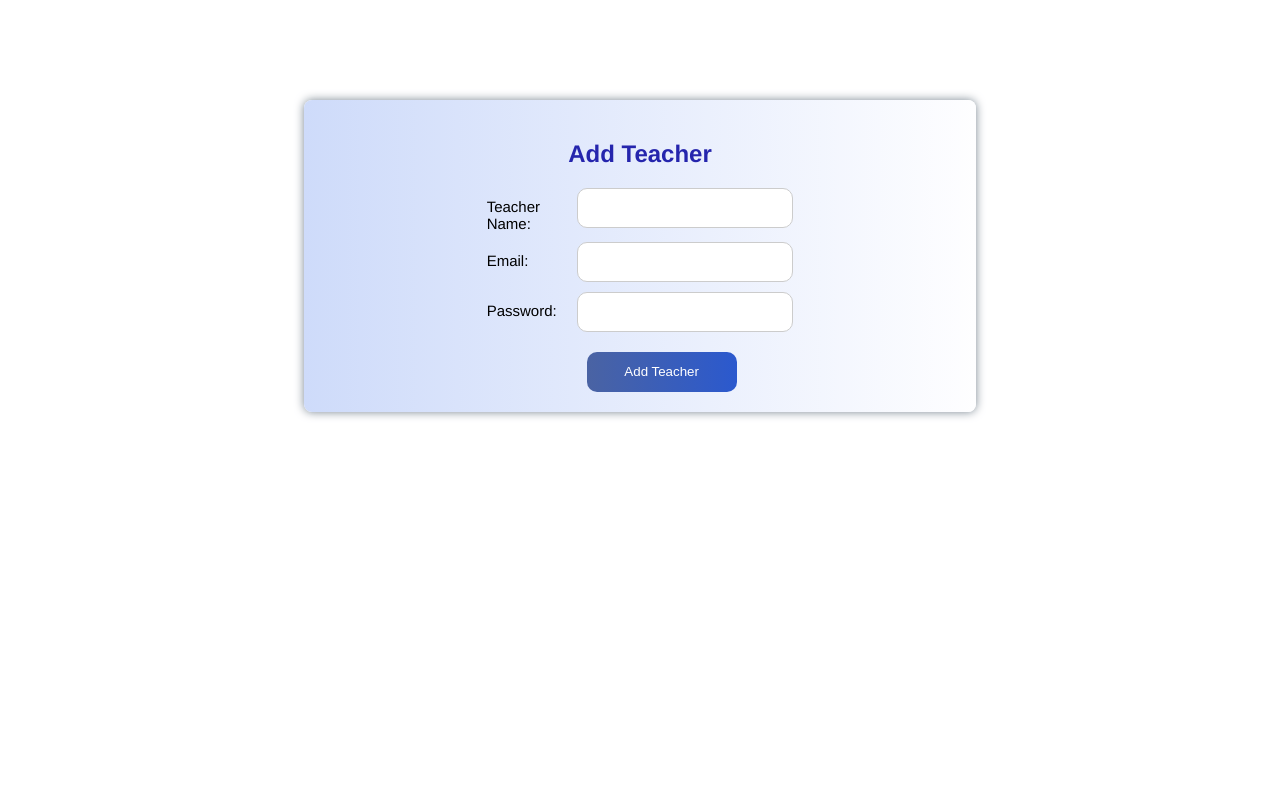
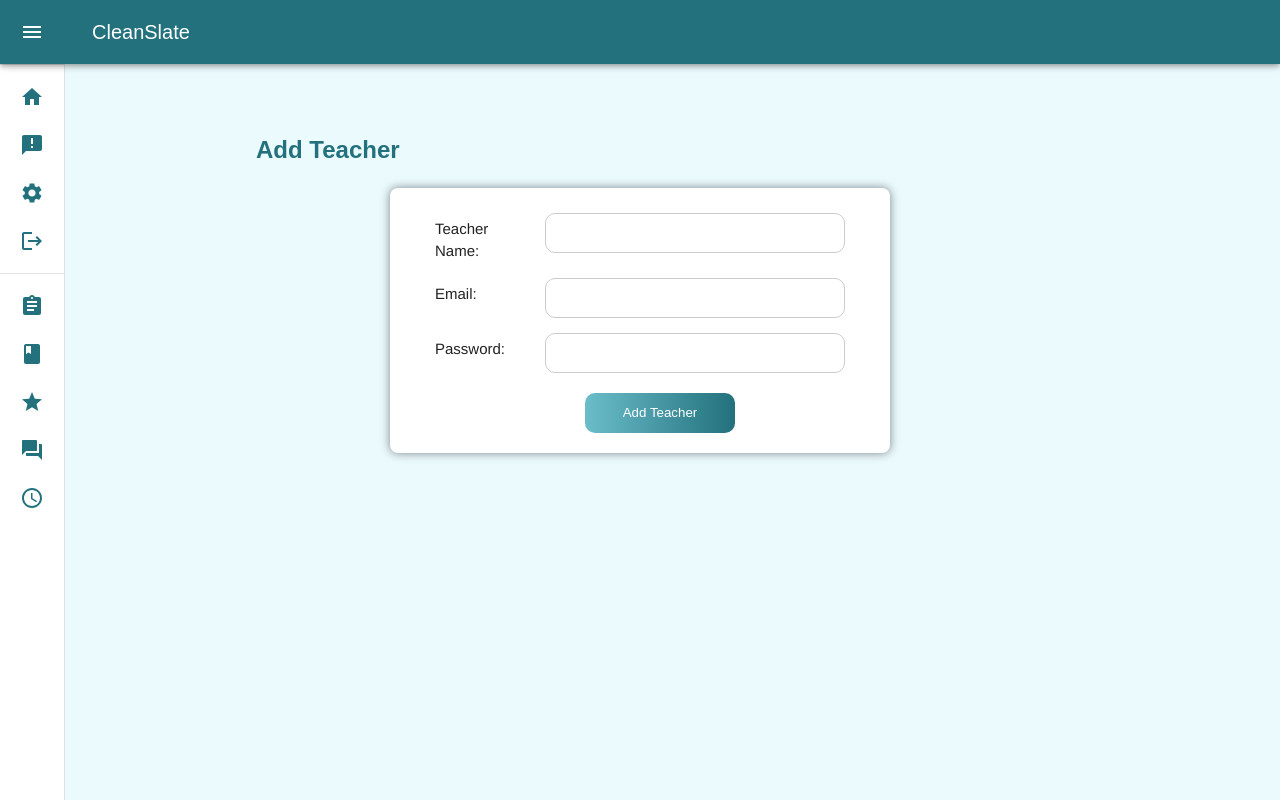
Before and after one commit to ahmedkhan935/WebEng_Project, a React (Create React App) app in the folder client/: page /addTeacherForm in a window 1280 px wide. Built offline with nearby package versions, Linux system fonts and the light colour scheme; a web font is replaced by a local one.

Commit message:
modifications in main and login page

```diff
--- a/client/src/App.js
+++ b/client/src/App.js
@@ -13,9 +13,8 @@ import ViewTeachers from "./pages/ViewTeachers";
 import { Route, Routes, BrowserRouter as Router } from "react-router-dom";
 import UserLandingPage from "./pages/UserLandingPage";
 
-import { ThemeProvider } from '@mui/material'
-import theme from './assets/theme/theme'
-
+import { ThemeProvider } from "@mui/material";
+import theme from "./assets/theme/theme";
 
 function App() {
   return (
@@ -23,7 +22,7 @@ function App() {
       <Router>
         <Routes>
           <Route path="/" element={<MainPage />}></Route>
-        <Route path="/student" element={<UserLandingPage />} ></Route>
+          <Route path="/student" element={<UserLandingPage />}></Route>
           <Route path="/login" element={<LoginPage />}></Route>
           <Route path="/adminpanel" element={<LandingPage />}></Route>
           <Route path="/addTeacherForm" element={<AddTeacherForm />}></Route>
@@ -33,10 +32,11 @@ function App() {
           <Route path="/warninglist" element={<WarningList />}></Route>
           <Route path="/deanslist" element={<DeansList />}></Route>
           <Route path="/rectorslist" element={<RectorsList />}></Route>
+          <Route path="/viewTeachers" element={<ViewTeachers />}></Route>
+          <Route path="/viewStudents" element={<ViewStudents />}></Route>
         </Routes>
       </Router>
     </ThemeProvider>
-
   );
 }
 
--- a/client/src/pages/AddStudentFrom.js
+++ b/client/src/pages/AddStudentFrom.js
@@ -1,5 +1,6 @@
 // AddStudentForm.js
 import React, { useState, useEffect } from "react";
+import NavBar from "../components/Navbar";
 
 const AddStudentForm = () => {
   const [studentName, setStudentName] = useState("");
@@ -46,26 +47,30 @@ const AddStudentForm = () => {
   const styles = {
     addForm: {
       fontFamily: "Franklin Gothic Medium, Arial Narrow, Arial, sans-serif",
-      width: "900px",
+      width: "60%",
       padding: "20px",
       fontFamily: "Franklin Gothic Medium, Arial Narrow, Arial, sans-serif",
-      background: "#ebfafc",
+      background: "#ffffff",
       borderRadius: "8px",
       margin: "auto",
-      marginTop: "100px",
       boxShadow: "0 0 10px rgba(118, 130, 142, 0.977)",
       display: "flex",
-      flexDirection: "column",
       alignItems: "center",
+      justifyContent: "center",
+      marginBottom: "20px",
     },
     formGroup: {
-      padding: "10px",
+      background: "#f2f7f7",
+      padding: "20px",
       borderRadius: "10px",
       display: "flex",
+      alignItems: "center",
+      justifyContent: "center",
       flexWrap: "wrap",
       marginBottom: "20px",
       width: "90%",
       boxShadow: "0 0 10px rgba(118, 130, 142, 0.977)",
+      marginLeft: "40px",
     },
     label: {
       fontSize: "15px",
@@ -95,19 +100,23 @@ const AddStudentForm = () => {
       width: "150px",
       height: "50px",
       marginTop: "10px",
-      marginLeft: "350px",
+      marginLeft: "300px",
     },
     gradientButtonHover: {
       filter: "brightness(1.2)",
     },
     h2: {
       color: "#22717d",
+      width: "80%",
+      float: "right",
     },
   };
 
   return (
+    <>
+      <NavBar></NavBar>
+      <h1 style={styles.h2}>Student Form</h1>
       <div style={styles.addForm}>
-      <h1 style={styles.h2}>Add Student</h1>
         <form onSubmit={handleAddStudent}>
           <h3>Profile</h3>
           <div style={styles.formGroup}>
@@ -299,6 +308,7 @@ const AddStudentForm = () => {
           </button>
         </form>
       </div>
+    </>
   );
 };
 
--- a/client/src/pages/AddTeacherForm.js
+++ b/client/src/pages/AddTeacherForm.js
@@ -1,4 +1,5 @@
 import React, { useState } from "react";
+import NavBar from "../components/Navbar";
 
 const AddTeacherForm = () => {
   const [teacherName, setTeacherName] = useState("");
@@ -11,45 +12,45 @@ const AddTeacherForm = () => {
   };
 
   const styles = {
+    body: {
+      display: "flex",
+      alignItems: "center",
+      justifyContent: "center",
+    },
     addForm: {
+      fontFamily: "Franklin Gothic Medium, Arial Narrow, Arial, sans-serif",
+      width: "500px",
       padding: "20px",
-      fontFamily: "Franklin Gothic Medium, Arial Narrow, Arial, sans-serif",
-      background: "linear-gradient(to right, #cedbfa, #fefeff)",
+      background: "#ffffff",
       borderRadius: "8px",
       margin: "auto",
-      marginTop: "100px",
-      marginBottom: "20px",
       boxShadow: "0 0 10px rgba(118, 130, 142, 0.977)",
       display: "flex",
-      flexWrap: "wrap",
       flexDirection: "column",
       alignItems: "center",
-      width: "50%",
+      justifyContent: "center",
+      marginBottom: "20px",
     },
 
     label: {
       fontSize: "15px",
-      width: "30%",
+      width: "100px",
       marginRight: "10px",
       textAlign: "left",
       marginTop: "10px",
     },
 
-    inputContainer: {
-      display: "flex",
-      marginBottom: "10px",
-    },
-
     roundedInput: {
-      width: "80%",
+      width: "300px",
       height: "40px",
       padding: "8px",
       border: "1px solid #ccc",
       borderRadius: "10px",
       boxSizing: "border-box",
+      marginTop: "5px",
     },
     gradientButton: {
-      background: "linear-gradient(to right, #4a63a3, #2b59ce)",
+      background: "linear-gradient(to right, #6ABDC9, #22717d)",
       color: "white",
       padding: "10px 15px",
       border: "none",
@@ -58,19 +59,28 @@ const AddTeacherForm = () => {
       width: "150px",
       height: "40px",
       marginTop: "10px",
-      marginLeft: "100px",
+      marginLeft: "150px",
     },
     gradientButtonHover: {
       filter: "brightness(1.2)",
     },
     h2: {
-      color: "#2525ad",
+      color: "#22717d",
+      width: "80%",
+      float: "right",
+    },
+    inputContainer: {
+      display: "flex",
+      width: "100%",
+      marginBottom: "10px",
     },
   };
 
   return (
+    <>
+      <NavBar></NavBar>
+      <h2 style={styles.h2}>Add Teacher</h2>
       <div style={styles.addForm}>
-      <h2 style={styles.h2}>Add Teacher</h2>
         <form onSubmit={handleAddTeacher}>
           <div style={styles.inputContainer}>
             <label style={styles.label}>Teacher Name:</label>
@@ -107,6 +117,7 @@ const AddTeacherForm = () => {
           </button>
         </form>
       </div>
+    </>
   );
 };
 
--- a/client/src/pages/LoginPage.js
+++ b/client/src/pages/LoginPage.js
@@ -4,6 +4,7 @@ import { Box, Button, Container, Grid, Paper, Typography } from "@mui/material";
 
 import mainPageImage from "../assets/images/MainPage.png";
 import cleanSlateImage from "../assets/images/Hat.png";
+import theme from "../assets/theme/theme.js";
 
 const LoginPage = () => {
   const [password, setPassword] = useState("");
@@ -36,7 +37,8 @@ const LoginPage = () => {
       alignItems: "center",
     },
     input: {
-      width: "200px",
+      width: "300px",
+      padding: "5px",
       height: "25px",
       borderRadius: "5px",
     },
@@ -45,8 +47,8 @@ const LoginPage = () => {
     },
     mainPageImage: {
       marginTop: "50px",
-      width: "600px",
-      height: "600px",
+      width: "550px",
+      height: "550px",
     },
   };
 
@@ -94,7 +96,7 @@ const LoginPage = () => {
                 <Button
                   variant="contained"
                   style={{
-                    backgroundColor: "#2525AD",
+                    background: theme.palette.secondary,
                     marginTop: "20px",
                     width: "200px",
                   }}
--- a/client/src/pages/MainPage.js
+++ b/client/src/pages/MainPage.js
@@ -2,7 +2,7 @@ import React from "react";
 import { Box, Button, Container, Grid, Paper, Typography } from "@mui/material";
 import mainPageImage from "../assets/images/MainPage.png";
 import cleanSlateImage from "../assets/images/Hat.png";
-
+import theme from "../assets/theme/theme";
 import { Link } from "react-router-dom";
 const MainPage = () => {
   const styles = {
@@ -33,7 +33,7 @@ const MainPage = () => {
         {/* Combine the two sides without spacing */}
         <Grid item xs={12} sm={6} sx={styles.container}>
           <Paper elevation={0} sx={styles.loginPaper}>
-            <Typography variant="h2" sx={{fontWeight:"bold"}}>
+            <Typography variant="h2" sx={{ fontWeight: "bold" }}>
               <img
                 src={cleanSlateImage}
                 alt="CleanSlate"
@@ -56,7 +56,7 @@ const MainPage = () => {
                 style={{
                   marginLeft: "100px",
                   marginRight: "50px",
-                  backgroundColor: "#2525AD",
+                  background: theme.palette.secondary,
                 }}
                 component={Link}
                 to="/login"
```
Lines whose indentation alone changed are shown as unchanged.
